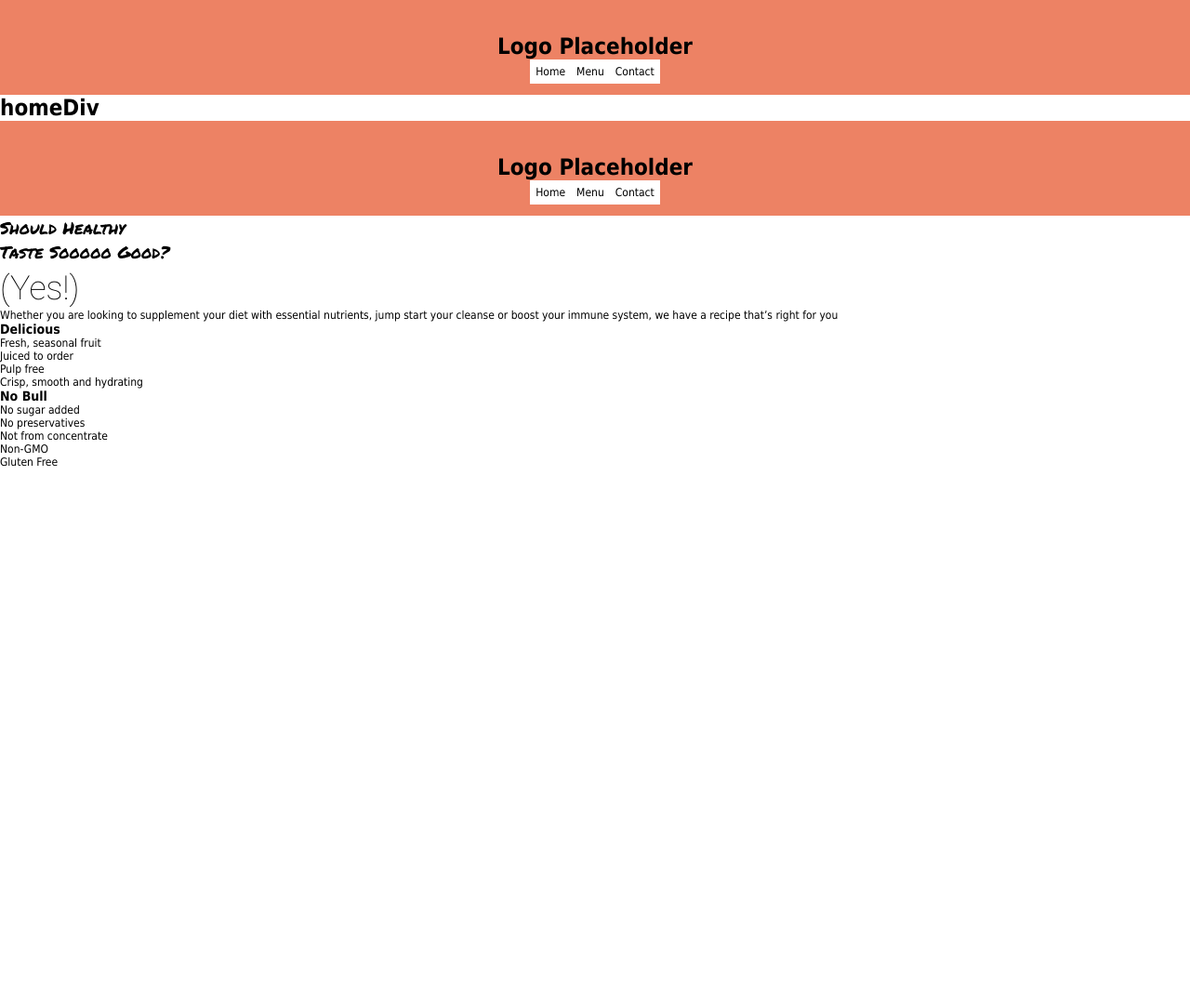
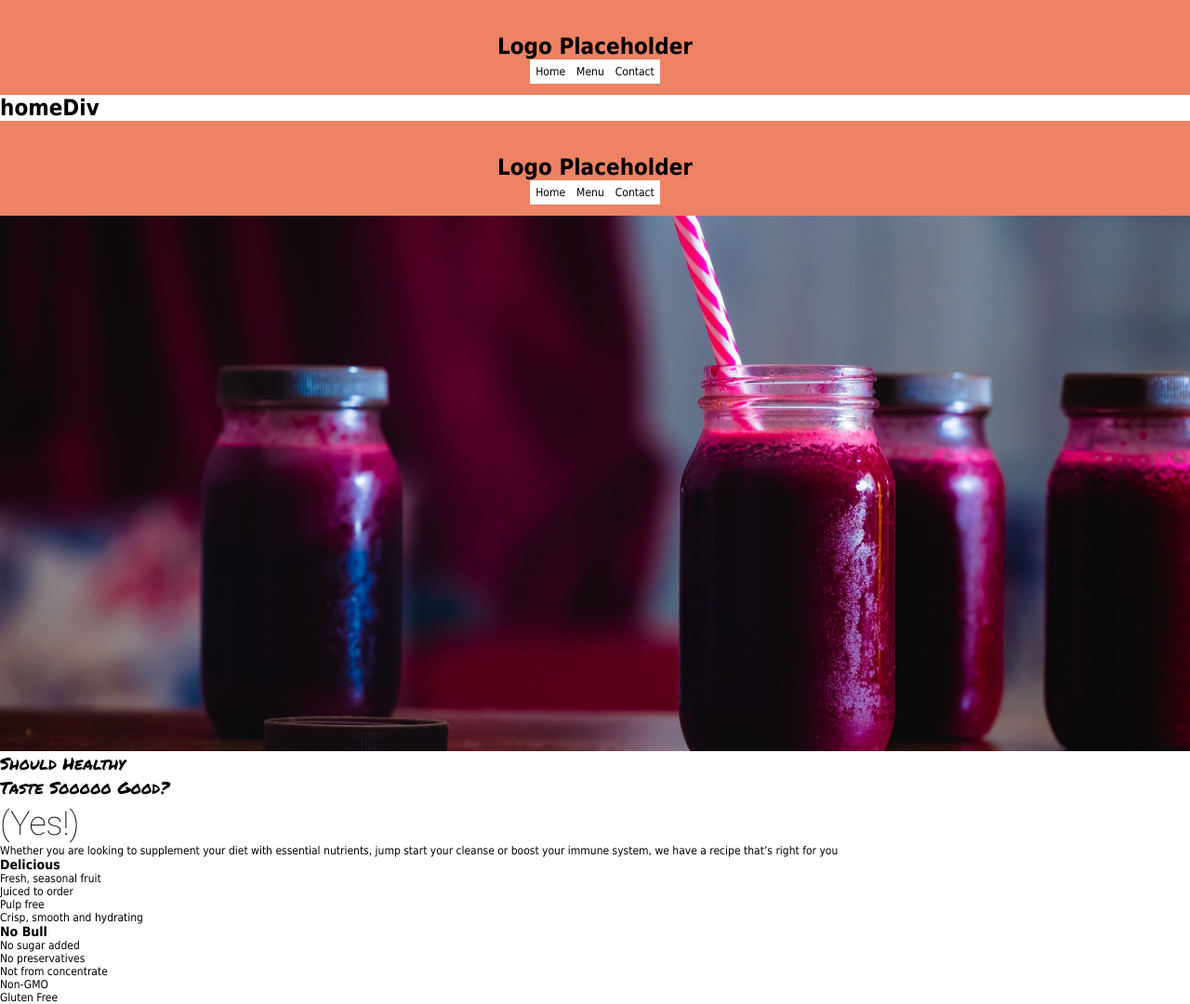
Before and after one commit to TCdotmake/restaurant, a website built with webpack: page dist/index.html in a window 1280 px wide. Shown: the whole page at 93% size. Before the commit the page ends 800 px from the top, so only its background shows below. Built offline with nearby package versions, Linux system fonts and the light colour scheme.

Commit message:
work in progress for hero section

```diff
--- a/src/home.js
+++ b/src/home.js
@@ -1,9 +1,13 @@
-import HeroImg from "./img/hero.jpg";
-
+//import HeroImg from './img/glass-green-apple-healthy-smoothie-put-fresh-green-apples.jpg'
+import HeroImg from './img/k15-photos-VOdONjAP_Lk-unsplash.jpg'
 const homeDiv = document.createElement("div");
 homeDiv.setAttribute("id", "homeDiv");
 
 const heroSection = document.createElement("section");
+heroSection.setAttribute('id', 'heroSection');
+const heroImg = new Image();
+heroImg.src = HeroImg;
+heroSection.appendChild(heroImg);
 const heroTextDiv = document.createElement("hgroup");
 const heroText = document.createElement("h1");
 const heroText2 = document.createElement("h1");
@@ -19,6 +23,7 @@ heroTextDiv.appendChild(heroText2);
 heroTextDiv.appendChild(heroTextSub);
 heroSection.appendChild(heroTextDiv);
 homeDiv.appendChild(heroSection);
+
 
 const infoSection = document.createElement("section");
 infoSection.setAttribute("id", "infoSection");
--- a/src/style.css
+++ b/src/style.css
@@ -62,8 +62,18 @@ ul {
 }
 
 /*Home style*/
-#heroImg {
-  width: 100vw;
+#heroSection{
+  display: grid;
+  grid-template-columns: 1fr;
+  grid-template-rows: 45vw;
+  align-content: center;
+  justify-content: center;
+}
+#heroSection img{
+  width: 100%;
+  height: 100%;
+  overflow: hidden;
+  object-fit: cover;
 }
 
 .heroText {
```
Also changed, not shown: src/img/k15-photos-VOdONjAP_Lk-unsplash.jpg (added), 2 other files.
